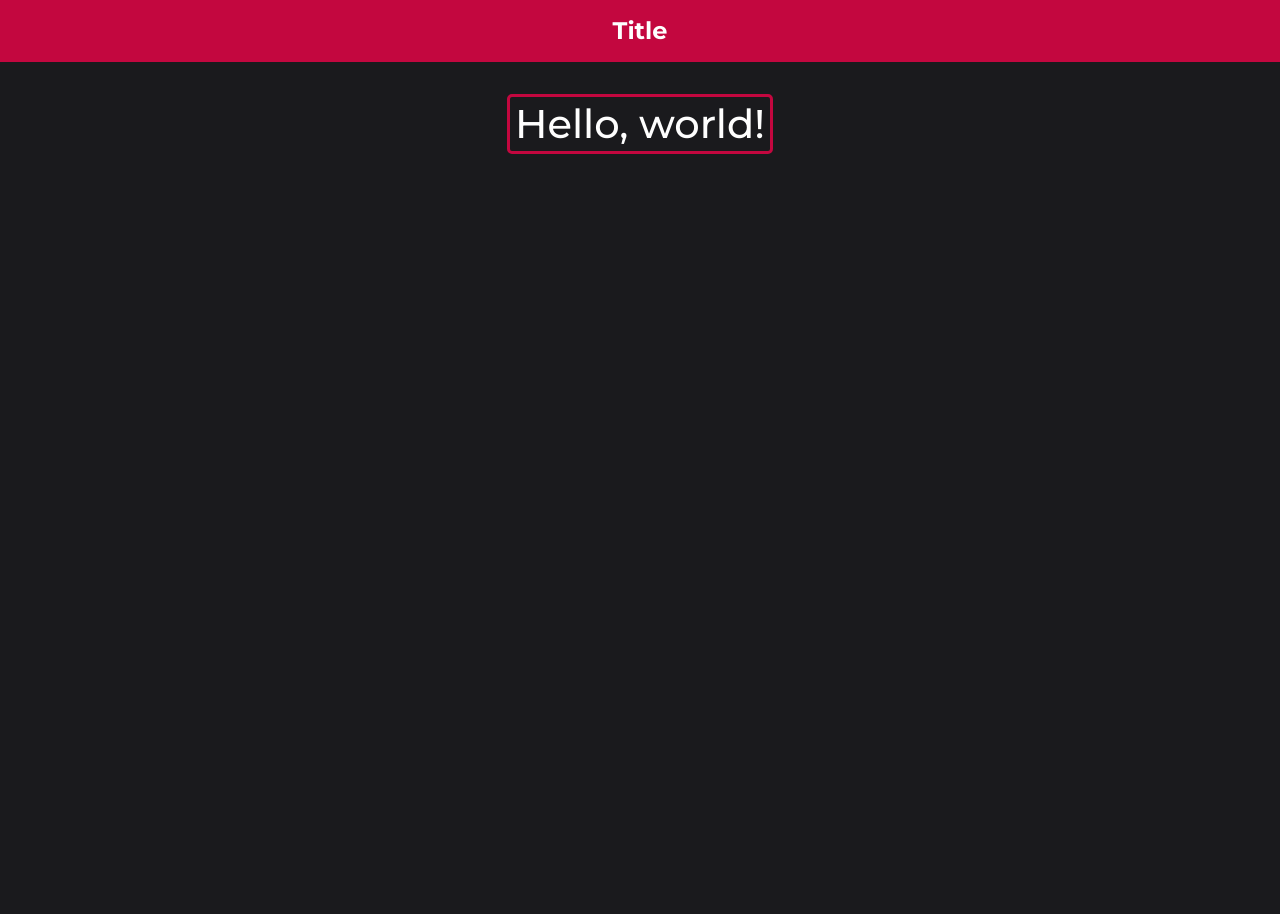
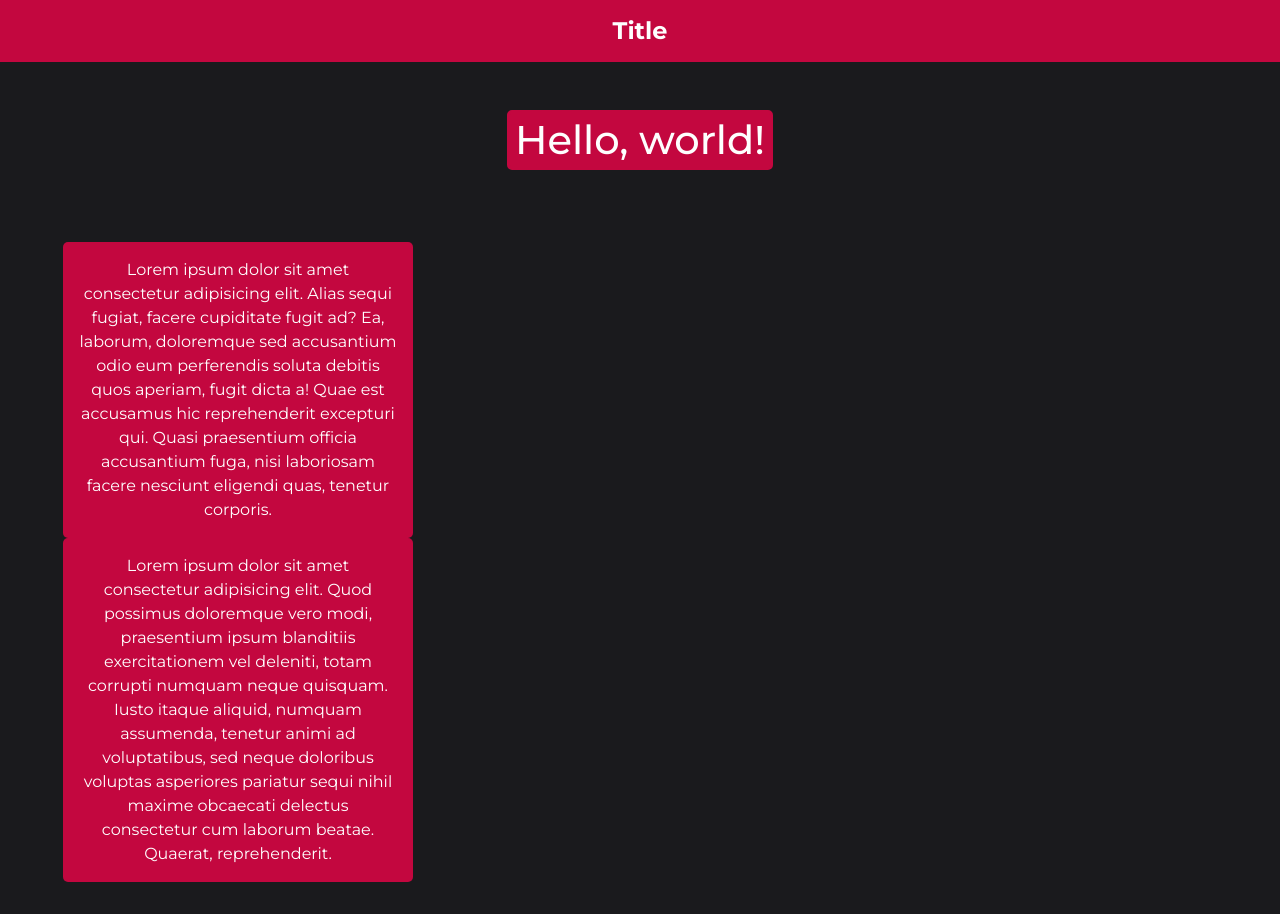
Before and after one commit to tomagrab/beautiful-website, a plain HTML site: page index.html in a window 1280 px wide. Before the commit the page ends 800 px from the top, so only its background shows below. Drawn offline with nearby package versions, Linux system fonts and the light colour scheme.

Commit message:
Experiment with some animations

```diff
--- a/Public/Styles/SCSS/_animations.scss
+++ b/Public/Styles/SCSS/_animations.scss
@@ -10,3 +10,16 @@
     }
   }
 }
+
+@mixin slide-horizontal-with-fade($name, $x-1, $x-2, $opacity-1, $opacity-2) {
+  @keyframes #{$name} {
+    0% {
+      transform: translateX($x-1);
+      opacity: $opacity-1;
+    }
+    100% {
+      transform: translateX($x-2);
+      opacity: $opacity-2;
+    }
+  }
+}
--- a/Public/Styles/SCSS/styles.scss
+++ b/Public/Styles/SCSS/styles.scss
@@ -21,16 +21,45 @@ body {
   font-size: 1.5rem;
 }
 
-.container-fluid {
-  padding: 2rem 0;
+section {
+  padding: 2rem 3rem;
 }
 
-@include slide-vertical-with-fade(slide-up, 100px, 0px, 0, 1);
+@include slide-vertical-with-fade(slide-up, 75px, 0px, 0, 1);
 
 .header {
-  animation: slide-up 1s ease;
+  margin-top: 1rem;
+  animation: slide-up 1.25s ease-in;
   display: inline-block;
   padding: 3px 5px;
+  background-color: colors(wine-dark);
   border: 3px solid colors(wine-dark);
   border-radius: 5px;
 }
+
+@include slide-horizontal-with-fade(slide-in-left, -50px, 0px, 0, 1);
+@include slide-horizontal-with-fade(slide-in-right, 50px, 0px, 0, 1);
+
+.wine-container {
+  display: grid;
+  grid-template-columns: repeat();
+}
+
+.wine-box {
+  background-color: colors(wine-dark);
+  padding: 1rem;
+  border-radius: 5px;
+  width: 350px;
+  display: inline-block;
+  vertical-align: top;
+}
+
+.wine-box-left {
+  animation: slide-in-left 1s ease-in;
+
+}
+
+.wine-box-right {
+  animation: slide-in-right 1s ease-in;
+
+}
--- a/index.html
+++ b/index.html
@@ -42,6 +42,31 @@
       </div>
     </section>
 
+    <section>
+      <div class="container-fluid">
+        <div class="wine-container">
+          <div class="wine-box wine-box-left">
+            Lorem ipsum dolor sit amet consectetur adipisicing elit. Alias sequi
+            fugiat, facere cupiditate fugit ad? Ea, laborum, doloremque sed
+            accusantium odio eum perferendis soluta debitis quos aperiam, fugit
+            dicta a! Quae est accusamus hic reprehenderit excepturi qui. Quasi
+            praesentium officia accusantium fuga, nisi laboriosam facere
+            nesciunt eligendi quas, tenetur corporis.
+          </div>
+          <div class="wine-box wine-box-right">
+            Lorem ipsum dolor sit amet consectetur adipisicing elit. Quod
+            possimus doloremque vero modi, praesentium ipsum blanditiis
+            exercitationem vel deleniti, totam corrupti numquam neque quisquam.
+            Iusto itaque aliquid, numquam assumenda, tenetur animi ad
+            voluptatibus, sed neque doloribus voluptas asperiores pariatur sequi
+            nihil maxime obcaecati delectus consectetur cum laborum beatae.
+            Quaerat, reprehenderit.
+          </div>
+
+        </div>
+      </div>
+    </section>
+
     <!-- Optional JavaScript -->
     <script src="Public/JS/index.js"></script>
     <!-- jQuery first, then Popper.js, then Bootstrap JS -->
```
Also changed, not shown: Public/Styles/CSS/styles.css, 1 other file.
